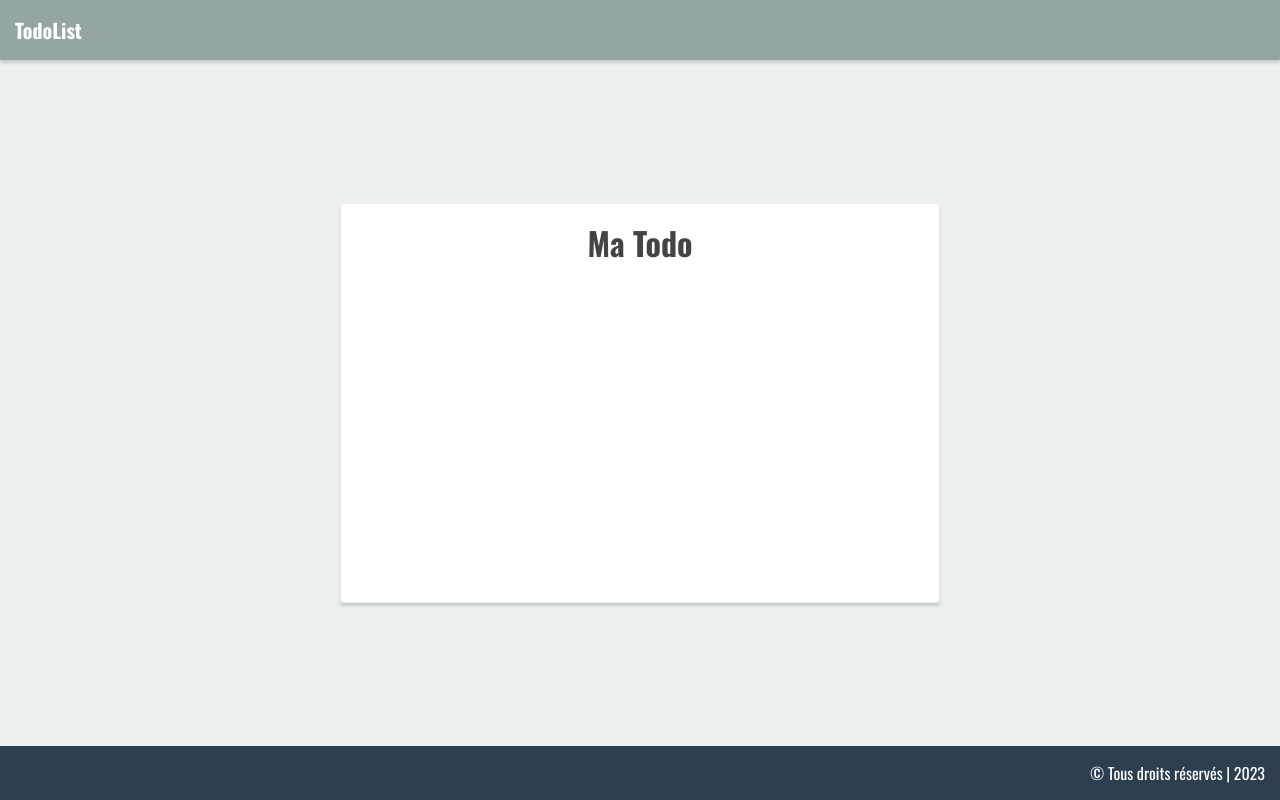
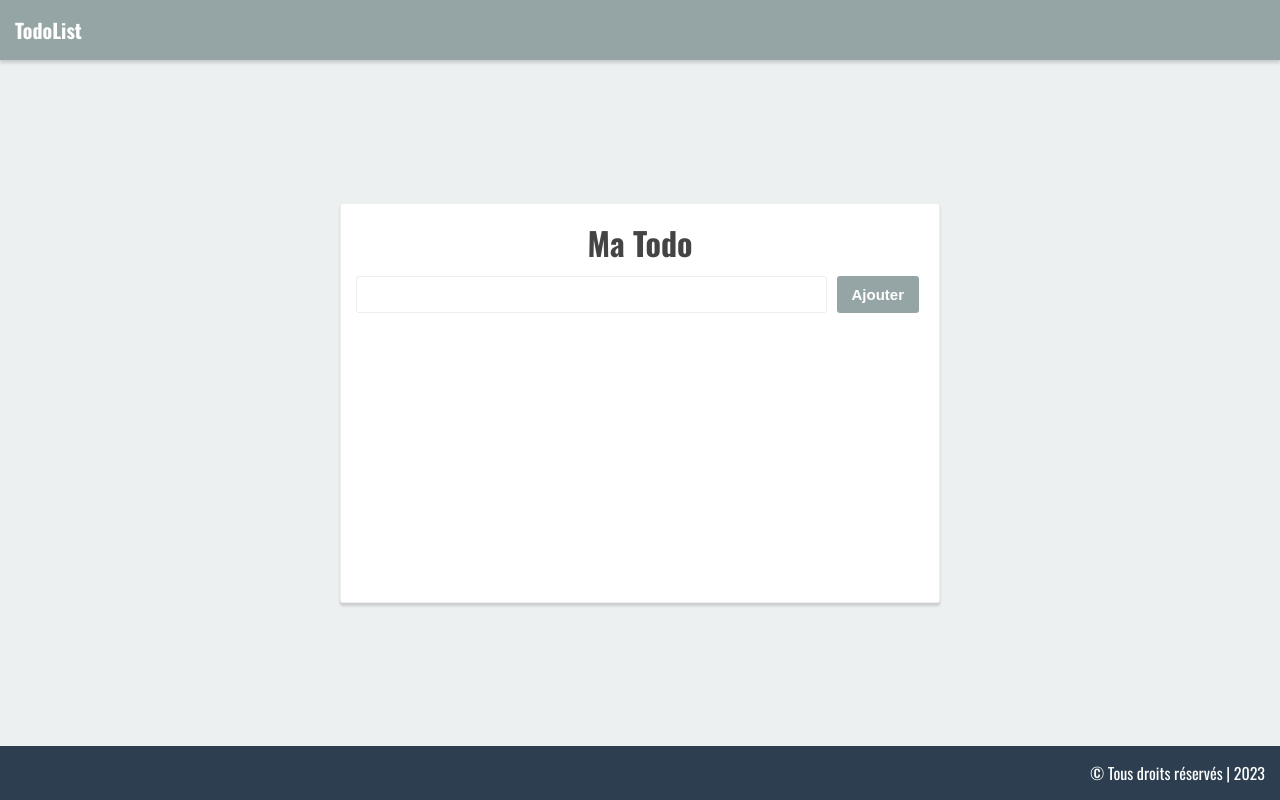
Before and after one commit to Diancire/todo, a PHP site: page / in a window 1280 px wide. Run offline with PHP 8.4, Linux system fonts and the light colour scheme.

Commit message:
Mise en place du formulaire

```diff
--- /dev/null
+++ b/includes/footer.php
@@ -0,0 +1,3 @@
+<footer>
+    <p>© Tous droits réservés | 2023</p>
+</footer>
--- /dev/null
+++ b/includes/head.php
@@ -0,0 +1,5 @@
+<meta charset="UTF-8">
+    <meta name="viewport" content="width=device-width, initial-scale=1.0">
+    <link rel="stylesheet" href="public/css/style.css">
+    <link href="https://fonts.googleapis.com/css2?family=Oswald:wght@400;700&display=swap" rel="stylesheet">
+    <script defer src="public/js/index.js"></script>
--- /dev/null
+++ b/includes/header.php
@@ -0,0 +1,3 @@
+<header>
+    <div class="logo">TodoList</div>
+</header>
--- a/index.php
+++ b/index.php
@@ -1,28 +1,47 @@
+<?php
+    const ERROR_REQUIRED = "Veuillez renseigner une todo";
+    const ERROR_TODO_SHORT = "Veuillez entrer au moins 5 caractères";
+    $error = '';
+
+    // Verifie qu'on est bien en méthode post
+    if($_SERVER['REQUEST_METHOD'] === 'POST'){
+
+        $_POST = filter_input_array(INPUT_POST, FILTER_SANITIZE_FULL_SPECIAL_CHARS);
+        $todo = $_POST['todo'] ?? '';
+
+        if(!$todo) {
+            $error = ERROR_REQUIRED;
+        } else if (mb_strlen($todo) < 5) {
+            $error = ERROR_TODO_SHORT;
+        }
+    }
+
+
+?>
+
 <!DOCTYPE html>
 <html lang="fr">
 <head>
-    <meta charset="UTF-8">
-    <meta name="viewport" content="width=device-width, initial-scale=1.0">
-    <link rel="stylesheet" href="public/css/style.css">
-    <link href="https://fonts.googleapis.com/css2?family=Oswald:wght@400;700&display=swap" rel="stylesheet">
-    <script defer src="public/js/index.js"></script>
+    <?php require_once 'includes/head.php' ?>
     <title>Todo</title>
 </head>
 <body>
     <div class="container">
-        <header>
-            <div class="logo">TodoList</div>
-        </header>
+        <?php require_once 'includes/header.php' ?>
         <div class="content">
             <div class="todo-container">
                 <h1>Ma Todo</h1>
-                <div class="todo-form"></div>
+                <form action="" method="post" class="todo-form">
+                    <input name="todo" type="text">
+                    <button class="btn btn-primary">Ajouter</button>
+                </form>
+                <?php if($error) : ?>
+                    <p class="text-danger"><?= $error; ?></p>
+                <?php endif ?>
                 <div class="todo-list"></div>
             </div>
         </div>
-        <footer>
-            <p>© Tous droits réservés | 2023</p>
-        </footer>
+        <?php require_once 'includes/footer.php' ?>
     </div>
 </body>
 </html>
--- a/public/css/style.css
+++ b/public/css/style.css
@@ -7,6 +7,7 @@
     --background-light:#ecf0f1;
     --text-color:#444;
     --text-color-light: #fff;
+    --danger: #ff7675;
     --box-shadow: rgba(0, 0, 0, 0.15) 0px 3px 3px 0px;
     --border: 1px solid #eee;
 
@@ -32,6 +33,10 @@ h1, p{
     margin: 0;
 }
 
+h1 {
+    margin-bottom: 1rem;
+}
+
 /* container */
 
 .container{
@@ -41,6 +46,35 @@ h1, p{
     flex-flow: column;
     color: var(--text-color);
 }
+
+/* text */
+.text-danger {
+    color: var(--danger);
+    font-size: 1.2rem;
+    font-weight: 700;
+
+}
+
+
+/* button */
+.btn {
+    background-color: white;
+    font-weight: 700;
+    color: var(--text-color);
+    font-size: 1.5rem;
+    border: 0;
+    padding: 10px 15px;
+    cursor: pointer;
+    border-radius: 3px;
+    margin: 0 5px;
+}
+
+.btn {
+    background-color: var(--primary);
+    color: var(--text-color-light);
+
+}
+
 
 /* header */
 header {
@@ -91,3 +125,17 @@ footer {
 .todo-container h1 {
     text-align: center;
 }
+
+.todo-form{
+    display: flex;
+    flex-flow: row nowrap;
+    align-items: center;
+}
+
+.todo-form input {
+    flex: 1;
+    margin-right: 0.5rem;
+    border: var(--border);
+    border-radius: 3px;
+    padding: 10px 15px;
+}
```
